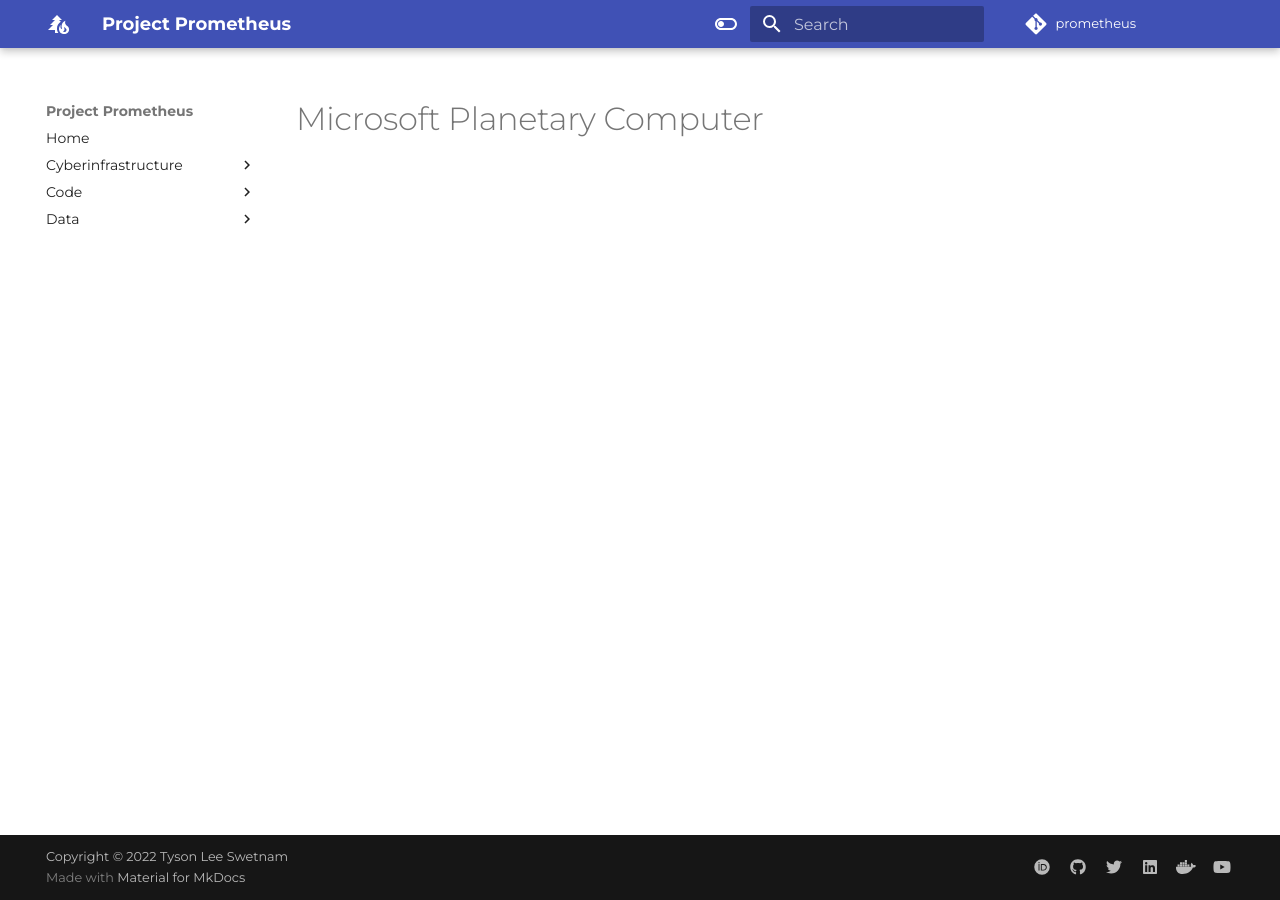
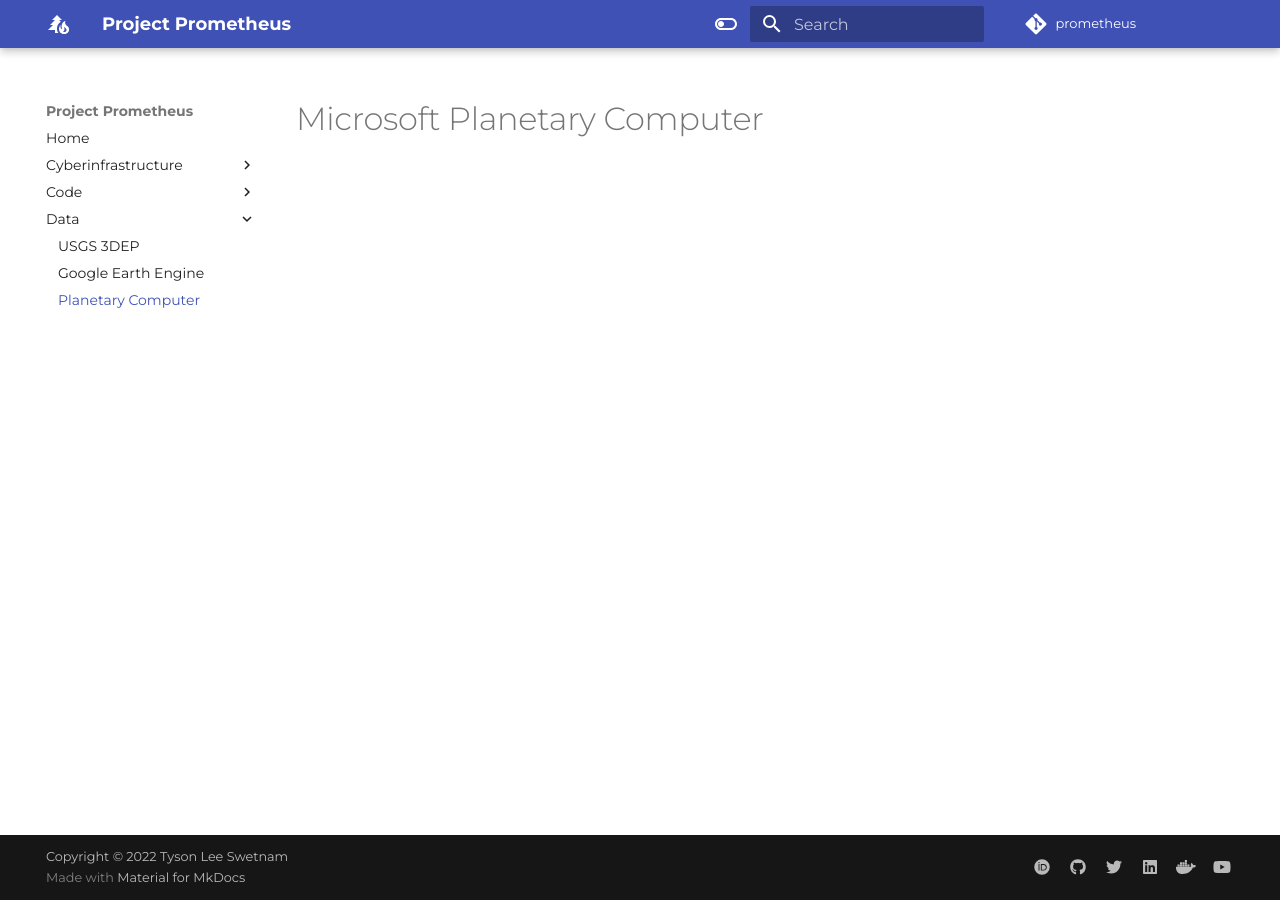
Before and after one commit to tyson-swetnam/prometheus, an MkDocs documentation site: the page built from docs/data/pc.md, in a window 1280 px wide. Built offline with MkDocs 1.6.1 and Material for MkDocs 9.7.7, drawn with Linux system fonts in a browser that asks for light colours; some web fonts are replaced; comment, search, counter and statistics services are not loaded; part of the change alters nothing that is shown.

Commit message:
Update mkdocs.yml

```diff
--- a/mkdocs.yml
+++ b/mkdocs.yml
@@ -14,18 +14,18 @@ copyright: 'Copyright &copy; 2022 Tyson Lee Swetnam'
 nav:
   - Home: index.md
   - Cyberinfrastructure:
-    - CyVerse: cyverse.md
-    - Terraform: terraform.md
-    - Docker: docker.md
+    - CyVerse: infrastructure/cyverse.md
+    - Terraform: infrastructure/terraform.md
+    - Docker: infrastructure/docker.md
   - Code:
-    - Jupyter: ipynb.md
-    - PDAL: pdal.md
-    - GDAL: gdal.md
-    - STAC: stac.md
+    - Jupyter: code/ipynb.md
+    - PDAL: code/pdal.md
+    - GDAL: code/gdal.md
+    - STAC: code/stac.md
   - Data:
-    - USGS 3DEP: 3dep.md
-    - Google Earth Engine: gee.md
-    - Planetary Computer: pc.md
+    - USGS 3DEP: data/3dep.md
+    - Google Earth Engine: data/gee.md
+    - Planetary Computer: data/pc.md
 
 # Configuration
 
```
